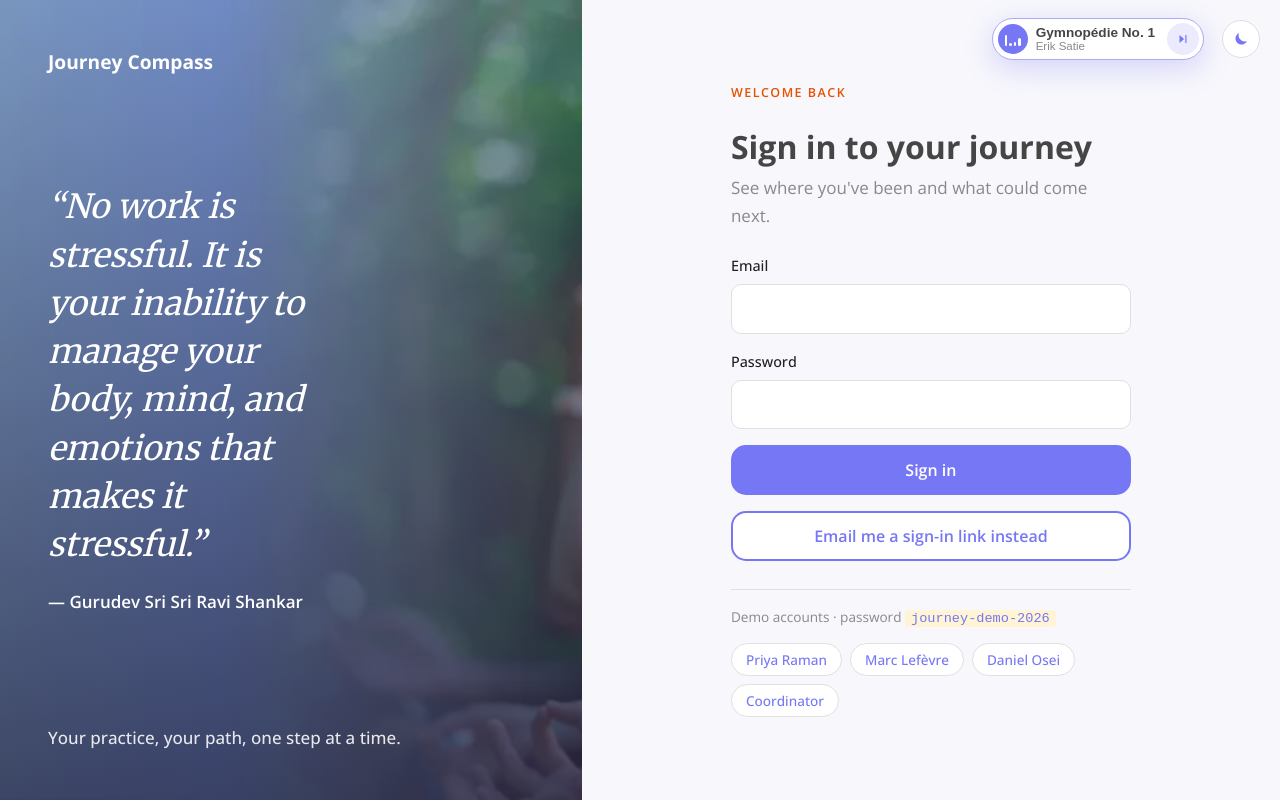
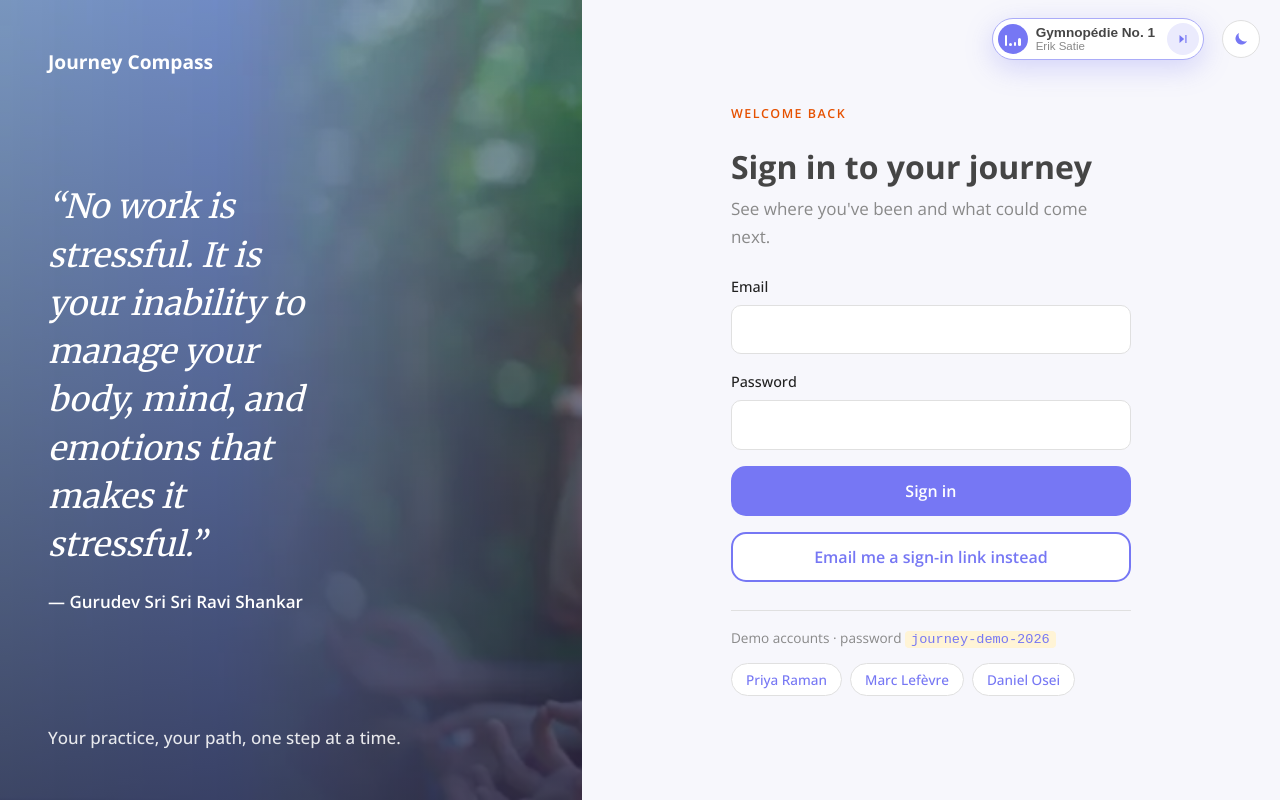
Before and after one commit to adityalochan/journey-compass, a React (Vite) app in the folder web/: page / in a window 1280 px wide. Built offline with nearby package versions, Linux system fonts and the light colour scheme; no server answers.

Commit message:
Remove the coordinator demo button from the login page
The demo coordinator can read every participant, and the baseline demo has
no coordinator page, so the shared password should not be offered for it.

```diff
--- a/web/src/components/Login.tsx
+++ b/web/src/components/Login.tsx
@@ -7,7 +7,6 @@ const DEMO_ACCOUNTS = [
   { label: "Priya Raman", email: "priya.demo@example.org" },
   { label: "Marc Lefèvre", email: "marc.demo@example.org" },
   { label: "Daniel Osei", email: "daniel.demo@example.org" },
-  { label: "Coordinator", email: "coordinator.demo@example.org" },
 ];
 
 export default function Login() {
```
